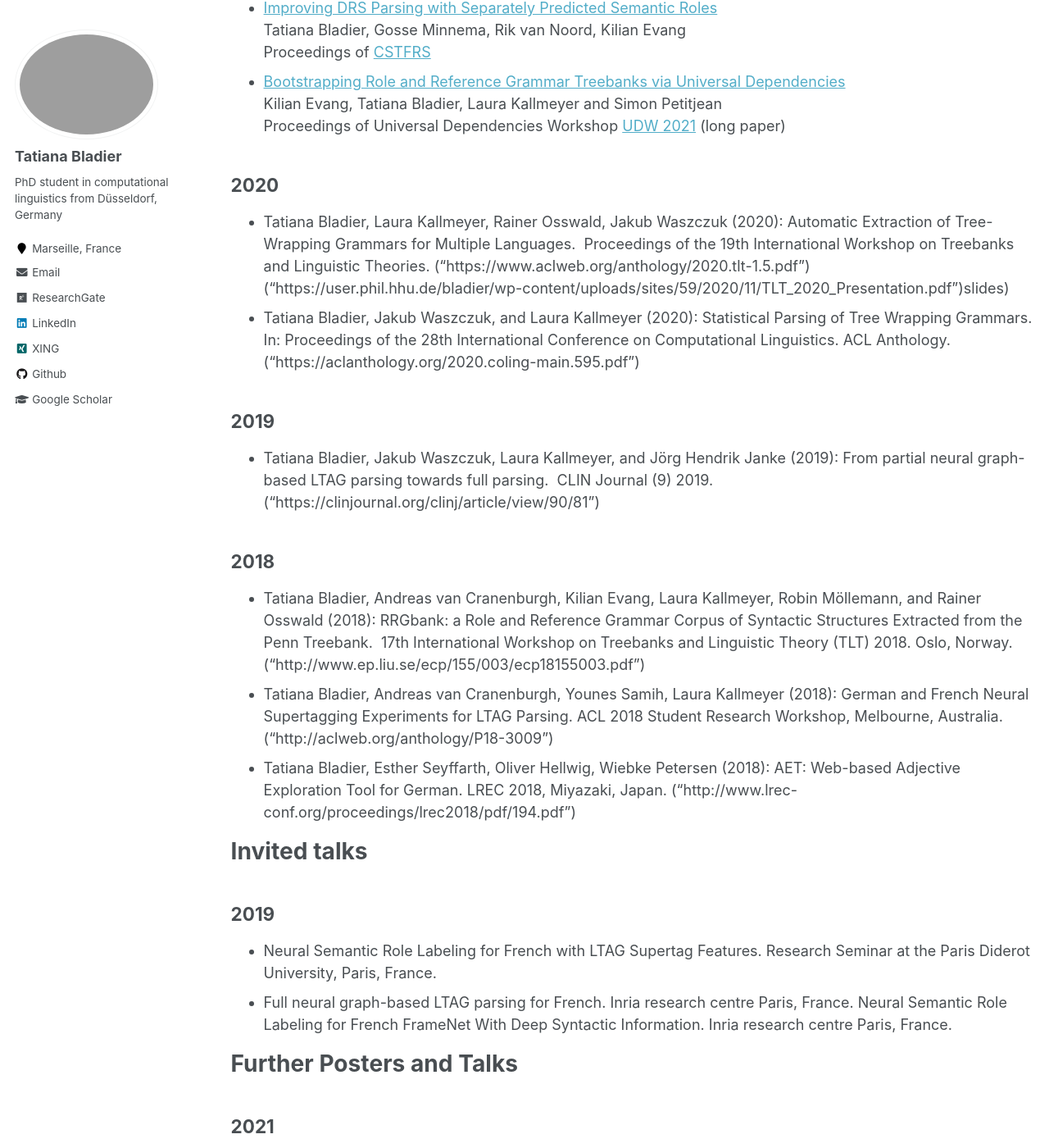
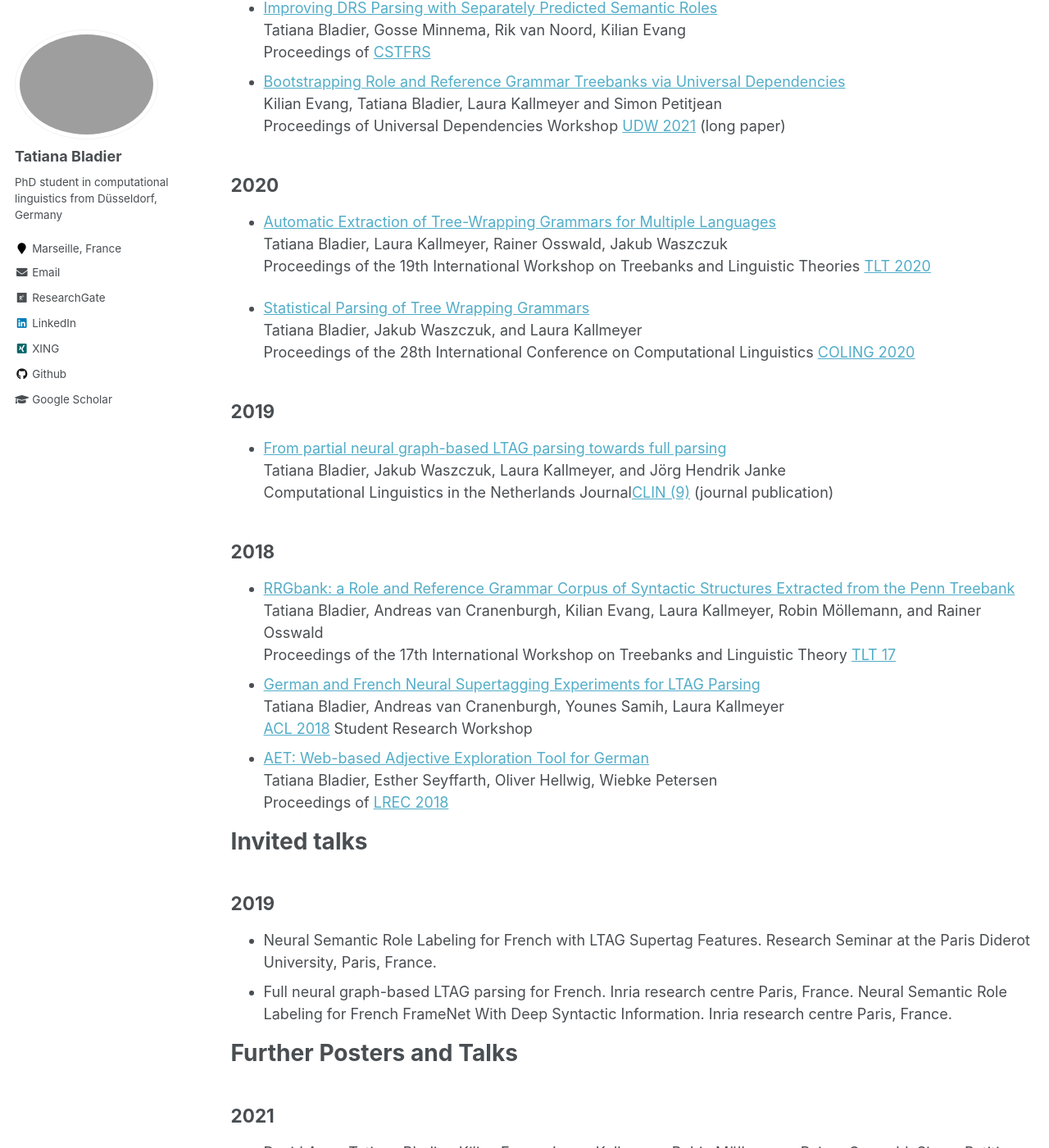
Before and after one commit to TatianaBladier/TatianaBladier.github.io, a Jekyll site: the page built from _pages/publications.md, in a window 1280 px wide and 1400 px high, scrolled down 528 px. Shown: the whole window at 82% size. Built offline with Jekyll 4.4.1, drawn with Linux system fonts in a browser that asks for light colours.

Commit message:
add publications

```diff
--- a/_pages/publications.md
+++ b/_pages/publications.md
@@ -8,7 +8,7 @@ author_profile: true
 
 ## 2022
 
-- [RRGparbank: a Parallel Role and Reference Grammar Treebank]("http://www.lrec-conf.org/proceedings/lrec2022/pdf/2022.lrec-1.517.pdf")<br />
+- [RRGparbank: a Parallel Role and Reference Grammar Treebank](http://www.lrec-conf.org/proceedings/lrec2022/pdf/2022.lrec-1.517.pdf)<br />
 Tatiana Bladier, Kilian Evang, Valeria Generalova, Laura Kallmeyer, Robin Möllemann, Natalia Moors, Rainer Oswald, Simon Petitjean <br />
 Proceedings of [LREC 2022](https://lrec2022.lrec-conf.org/en/)<br />
 - [Improving Low-resource RRG Parsing with Cross-lingual Self-training](https://aclanthology.org/2022.coling-1.384/)<br />
@@ -18,27 +18,40 @@ Proceedings of [COLING 2022](https://coling2022.org/) (long paper)
 
 ## 2021
 
-- [Improving DRS Parsing with Separately Predicted Semantic Roles]("https://aclanthology.org/2021.cstfrs-1.3/") <br />
+- [Improving DRS Parsing with Separately Predicted Semantic Roles](https://aclanthology.org/2021.cstfrs-1.3/) <br />
 Tatiana Bladier, Gosse Minnema, Rik van Noord, Kilian Evang <br />
 Proceedings of [CSTFRS](https://sites.google.com/view/cstfrs-2021/?pli=1) <br />
-- [Bootstrapping Role and Reference Grammar Treebanks via Universal Dependencies]("https://aclanthology.org/2021.udw-1.3.pdf")  <br />
+- [Bootstrapping Role and Reference Grammar Treebanks via Universal Dependencies](https://aclanthology.org/2021.udw-1.3.pdf)  <br />
 Kilian Evang, Tatiana Bladier, Laura Kallmeyer and Simon Petitjean <br />
-Proceedings of Universal Dependencies Workshop [UDW 2021]("https://universaldependencies.org/udw21/") (long paper)
+Proceedings of Universal Dependencies Workshop [UDW 2021](https://universaldependencies.org/udw21/) (long paper)
 
 ## 2020
 
-- Tatiana Bladier, Laura Kallmeyer, Rainer Osswald, Jakub Waszczuk (2020):  Automatic Extraction of Tree-Wrapping Grammars for Multiple Languages.&nbsp; Proceedings of the 19th International Workshop on Treebanks and Linguistic Theories. ("https://www.aclweb.org/anthology/2020.tlt-1.5.pdf")("https://user.phil.hhu.de/bladier/wp-content/uploads/sites/59/2020/11/TLT_2020_Presentation.pdf")slides)
-- Tatiana Bladier, Jakub Waszczuk, and Laura Kallmeyer (2020): Statistical Parsing of Tree Wrapping Grammars. In: Proceedings of the 28th International Conference on Computational Linguistics. ACL Anthology. ("https://aclanthology.org/2020.coling-main.595.pdf")
+- [Automatic Extraction of Tree-Wrapping Grammars for Multiple Languages](https://www.aclweb.org/anthology/2020.tlt-1.5.pdf)  <br />
+Tatiana Bladier, Laura Kallmeyer, Rainer Osswald, Jakub Waszczuk <br />
+ Proceedings of the 19th International Workshop on Treebanks and Linguistic Theories [TLT 2020](https://tlt2020.phil.hhu.de/)
+
+- [Statistical Parsing of Tree Wrapping Grammars](https://aclanthology.org/2020.coling-main.595.pdf) <br />
+Tatiana Bladier, Jakub Waszczuk, and Laura Kallmeyer <br />
+Proceedings of the 28th International Conference on Computational Linguistics [COLING 2020](https://coling2020.org/)
 
 ## 2019
 
-- Tatiana Bladier, Jakub Waszczuk, Laura Kallmeyer, and Jörg Hendrik Janke (2019):  From partial neural graph-based LTAG parsing towards full parsing.&nbsp; CLIN Journal (9) 2019. ("https://clinjournal.org/clinj/article/view/90/81")
+- [From partial neural graph-based LTAG parsing towards full parsing](https://clinjournal.org/clinj/article/view/90/81)  <br />
+Tatiana Bladier, Jakub Waszczuk, Laura Kallmeyer, and Jörg Hendrik Janke   <br />
+Computational Linguistics in the Netherlands Journal[CLIN (9)](https://www.clinjournal.org/clinj)  (journal publication)
 
 ## 2018
 
-- Tatiana Bladier, Andreas van Cranenburgh, Kilian Evang, Laura Kallmeyer, Robin Möllemann, and Rainer Osswald (2018):  RRGbank: a Role and Reference Grammar Corpus of Syntactic Structures Extracted from the Penn Treebank.&nbsp; 17th International Workshop on Treebanks and Linguistic Theory (TLT) 2018. Oslo, Norway. ("http://www.ep.liu.se/ecp/155/003/ecp18155003.pdf")
-- Tatiana Bladier, Andreas van Cranenburgh, Younes Samih, Laura Kallmeyer (2018): German and French Neural Supertagging Experiments for LTAG Parsing. ACL 2018 Student Research Workshop, Melbourne, Australia. ("http://aclweb.org/anthology/P18-3009")
-- Tatiana Bladier, Esther Seyffarth, Oliver Hellwig, Wiebke Petersen (2018): AET: Web-based Adjective Exploration Tool for German. LREC 2018, Miyazaki, Japan. ("http://www.lrec-conf.org/proceedings/lrec2018/pdf/194.pdf")
+- [RRGbank: a Role and Reference Grammar Corpus of Syntactic Structures Extracted from the Penn Treebank](http://www.ep.liu.se/ecp/155/003/ecp18155003.pdf")  <br />
+Tatiana Bladier, Andreas van Cranenburgh, Kilian Evang, Laura Kallmeyer, Robin Möllemann, and Rainer Osswald <br />
+Proceedings of the 17th International Workshop on Treebanks and Linguistic Theory [TLT 17](https://www.uio.no/english/research/news-and-events/events/conferences/tlt17/)
+- [German and French Neural Supertagging Experiments for LTAG Parsing](http://aclweb.org/anthology/P18-3009) <br />
+Tatiana Bladier, Andreas van Cranenburgh, Younes Samih, Laura Kallmeyer <br />
+[ACL 2018](https://acl2018.org/) Student Research Workshop
+- [AET: Web-based Adjective Exploration Tool for German](http://www.lrec-conf.org/proceedings/lrec2018/pdf/194.pdf) <br />
+Tatiana Bladier, Esther Seyffarth, Oliver Hellwig, Wiebke Petersen <br />
+Proceedings of [LREC 2018](http://lrec2018.lrec-conf.org/en/)
 
 
 # Invited talks
```
Also changed, not shown: 1 other file.
